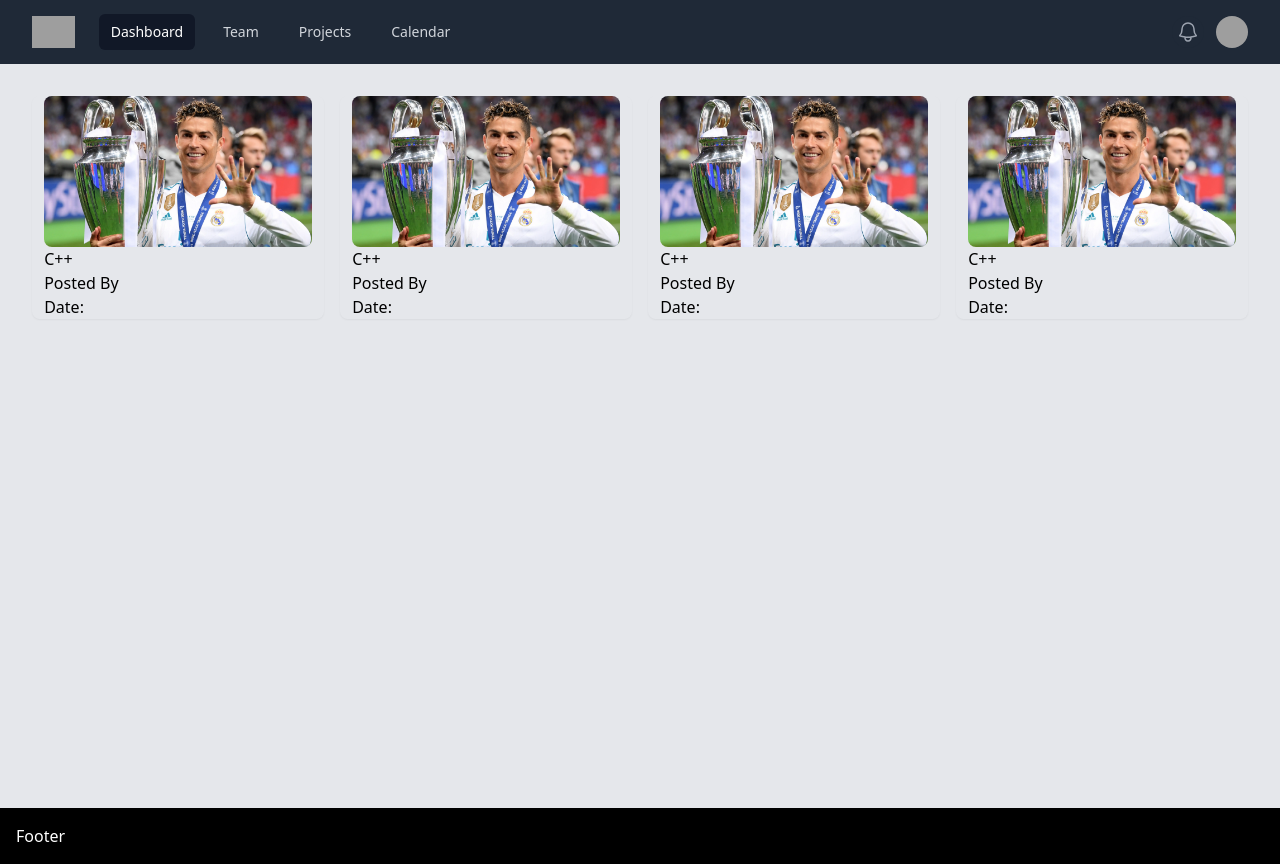
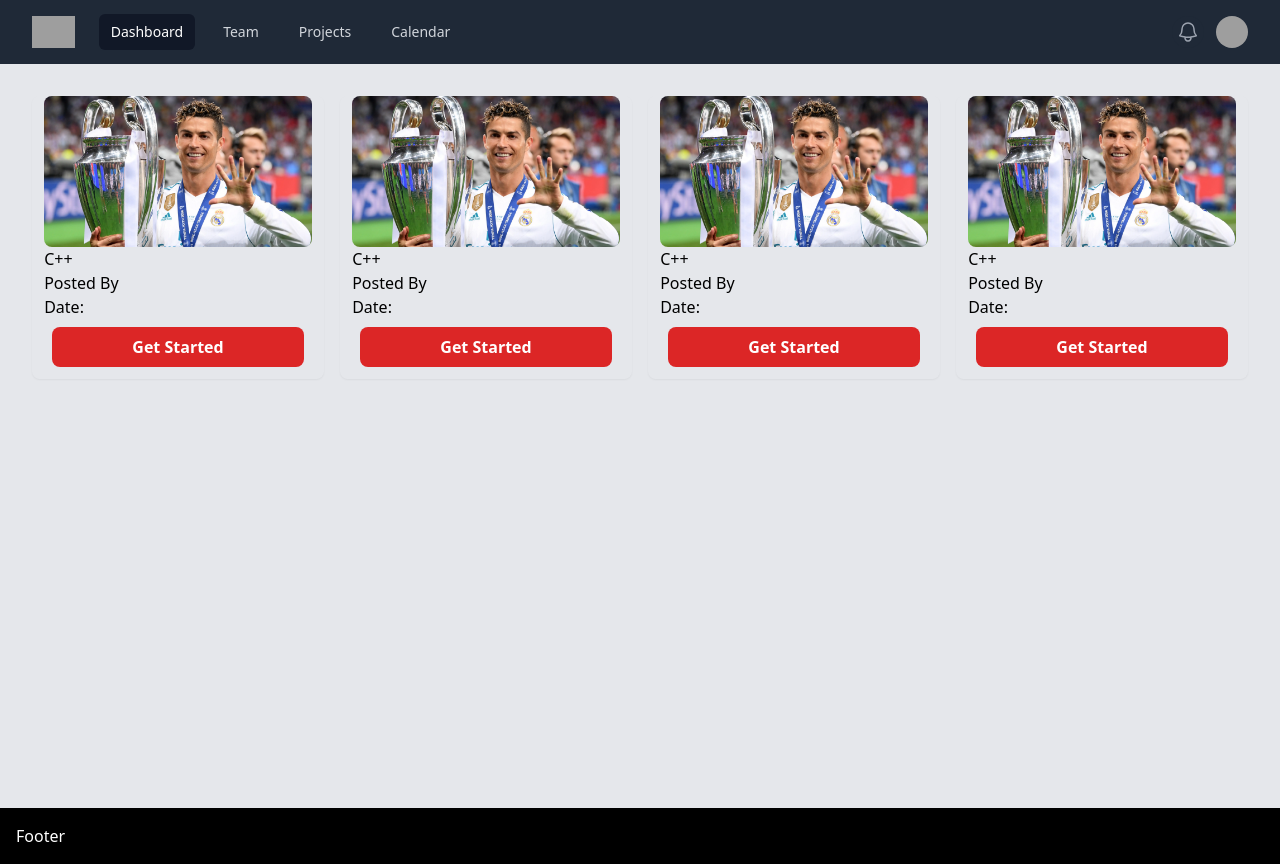
Before and after one commit to Vinith11/bloggeekreact, a React (Create React App) app: page / in a window 1280 px wide. Built offline with nearby package versions, Linux system fonts and the light colour scheme; grey boxes are pictures that could not be loaded.

Commit message:
created content page

```diff
--- a/package.json
+++ b/package.json
@@ -10,6 +10,7 @@
     "@testing-library/user-event": "^13.5.0",
     "react": "^18.2.0",
     "react-dom": "^18.2.0",
+    "react-router-dom": "^6.21.1",
     "react-scripts": "5.0.1",
     "web-vitals": "^2.1.4"
   },
--- a/src/App.js
+++ b/src/App.js
@@ -1,5 +1,6 @@
 import Card from "./components/Card";
 import Header from "./components/Header";
+import Posts from "./components/Posts";
 
 export default function App() {
   return (
@@ -12,6 +13,7 @@ export default function App() {
         <div class="flex-1 bg-gray-200">
           <div className="m-8">
             <Card />
+            {/* <Posts /> */}
           </div>
         </div>
 
--- a/src/components/Card.js
+++ b/src/components/Card.js
@@ -1,5 +1,6 @@
 import React from "react";
 import Ronaldo from "../assets/Ronaldo.webp";
+
 
 const Card = () => {
   return (
@@ -16,8 +17,13 @@ const Card = () => {
             <h1>C++</h1>
             <div>Posted By</div>
             <span> Date: </span>
+            <div className="flex bg-red-600 rounded-lg items-center justify-center font-bold text-white p-2 m-2 mb-3">
+              Get Started
+            </div>
           </div>
         </div>
+
+
         <div className="flex justify-center shadow-sm rounded-lg parent-div">
           <div className="child-div w-11/12 ">
             <img
@@ -29,8 +35,13 @@ const Card = () => {
             <h1>C++</h1>
             <div>Posted By</div>
             <span> Date: </span>
+            <div className="flex bg-red-600 rounded-lg items-center justify-center font-bold text-white p-2 m-2 mb-3">
+              Get Started
+            </div>
           </div>
         </div>
+
+
         <div className="flex justify-center shadow-sm rounded-lg parent-div">
           <div className="child-div w-11/12 ">
             <img
@@ -42,10 +53,15 @@ const Card = () => {
             <h1>C++</h1>
             <div>Posted By</div>
             <span> Date: </span>
+            <div className="flex bg-red-600 rounded-lg items-center justify-center font-bold text-white p-2 m-2 mb-3">
+              Get Started
+            </div>
           </div>
         </div>
+
+
         <div className="flex justify-center shadow-sm rounded-lg parent-div">
-          <div className="child-div w-11/12 ">
+          <a href='/' className="child-div w-11/12 ">
             <img
               src={Ronaldo}
               width={360}
@@ -55,8 +71,10 @@ const Card = () => {
             <h1>C++</h1>
             <div>Posted By</div>
             <span> Date: </span>
-          </div>
-        </div>
+            <div className="flex bg-red-600 rounded-lg items-center justify-center font-bold text-white p-2 m-2 mb-3">
+              Get Started
+            </div>
+          </a>     </div>
       </div>
     </section>
   );
--- /dev/null
+++ b/src/components/Content.js
@@ -0,0 +1,24 @@
+import React from "react";
+
+const Content = () => {
+  return (
+    <div className=" flex flex-col pt-3 gap-6">
+      <div className="text-2xl font-semibold">Heading</div>
+      <div >
+        <div className="text-xl pt-4">Sub - heading</div>
+        <div className="text-l">Content 1</div>
+
+        <div className="text-xl pt-4">Sub - heading</div>
+        <div className="text-l">Content 1</div>
+
+        <div className="text-xl pt-4">Sub - heading</div>
+        <div className="text-l">Content 1</div>
+
+        <div className="text-xl pt-4">Sub - heading</div>
+        <div className="text-l">Content 1</div>
+      </div>
+    </div>
+  );
+};
+
+export default Content;
--- /dev/null
+++ b/src/components/Posts.js
@@ -0,0 +1,12 @@
+import React from 'react'
+import Sidebar from './Sidebar'
+
+const Posts = () => {
+  return (
+    <div  className=''>
+        <Sidebar/>
+    </div>
+  )
+}
+
+export default Posts
--- /dev/null
+++ b/src/components/Sidebar.js
@@ -0,0 +1,14 @@
+import React from "react";
+import Topic from "./Topic";
+import Content from "./Content";
+
+const Sidebar = () => {
+  return (
+    <div className="flex gap-4">
+      <Topic/>
+      <Content/>
+    </div>
+  );
+};
+
+export default Sidebar;
--- /dev/null
+++ b/src/components/Topic.js
@@ -0,0 +1,22 @@
+import React from "react";
+
+const Topic = () => {
+  return (
+    <div className=" bg-gray-200">
+      <div className="flex flex-col pr-[180px] h-screen rounded-lg shadow-xl p-3">
+        <p className=" ">Topic</p>
+        <div>
+          <ul>
+            <li>1.1</li>
+            <li>1.2</li>
+            <li>1.2</li>
+            <li>1.2</li>
+            <li>1.2</li>
+          </ul>
+        </div>
+      </div>
+    </div>
+  );
+};
+
+export default Topic;
```
Also changed, not shown: 1 other file (tests, documents, lock files or other folders).
